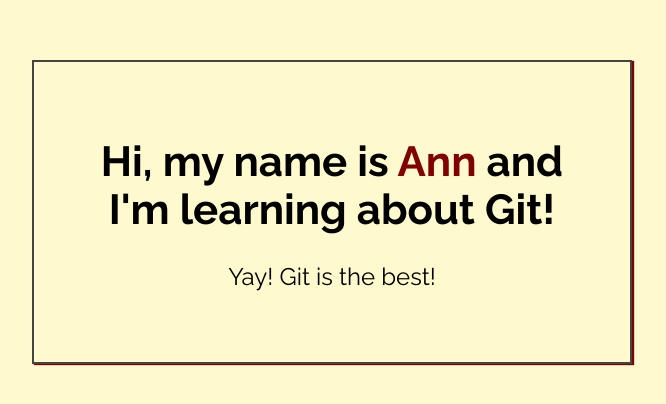
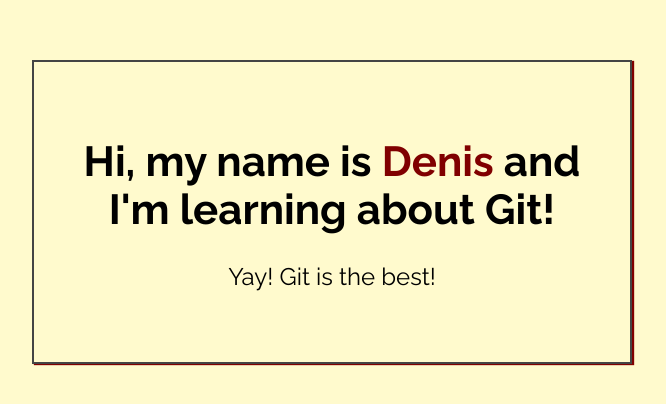
Before and after one commit to denism21/my-first-repo, a plain HTML site: page index.html in a window 1280 px wide. Shown: the part 188-592 px from the top of the page, without its empty margins (308-974 px from the left). Drawn offline with Linux system fonts and the light colour scheme.

Commit message:
added my name to index.html

```diff
--- a/index.html
+++ b/index.html
@@ -14,7 +14,7 @@
 <body>
 
     <div class="greeting">
-        <h1>Hi, my name is <span class="highlight">Ann</span> and I'm learning about Git! </h1>
+        <h1>Hi, my name is <span class="highlight">Denis</span> and I'm learning about Git! </h1>
 
         <p>Yay! Git is the best!</p>
     </div>
```
